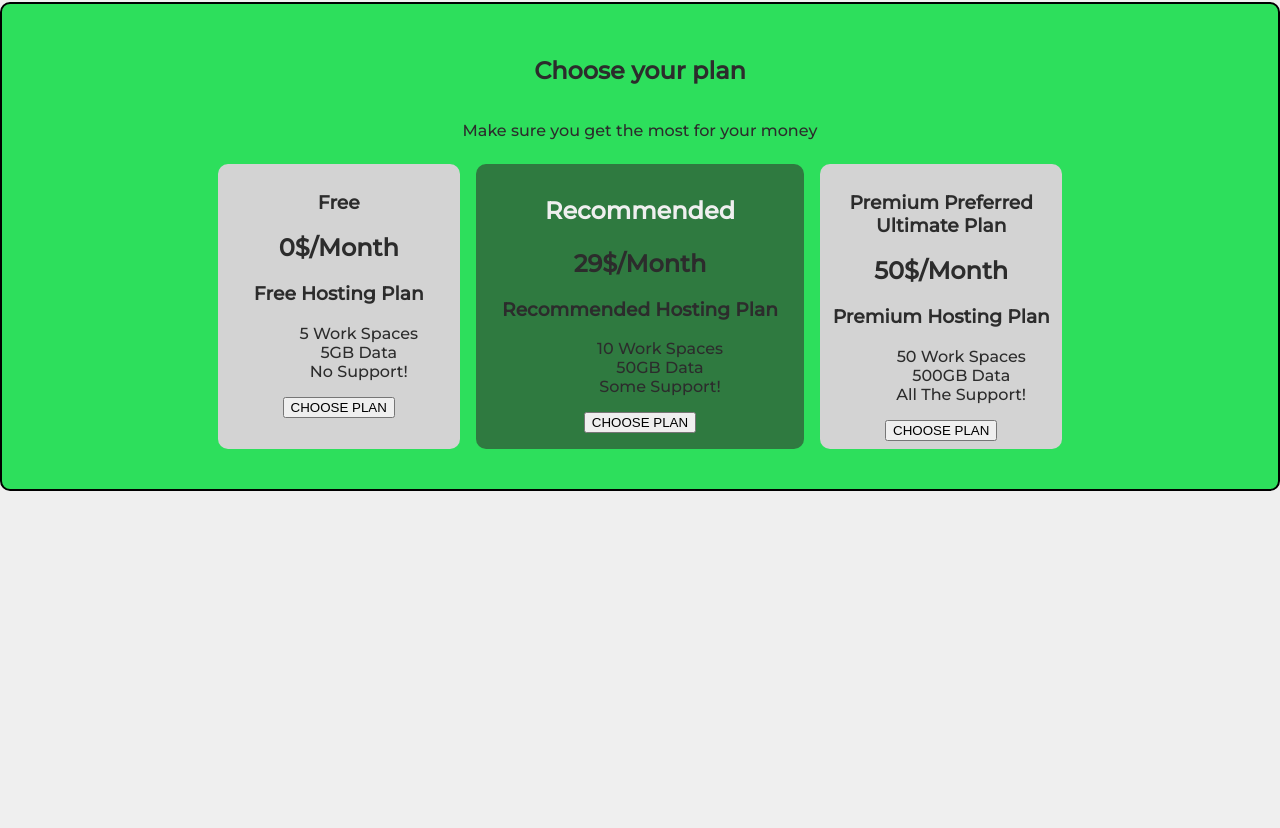
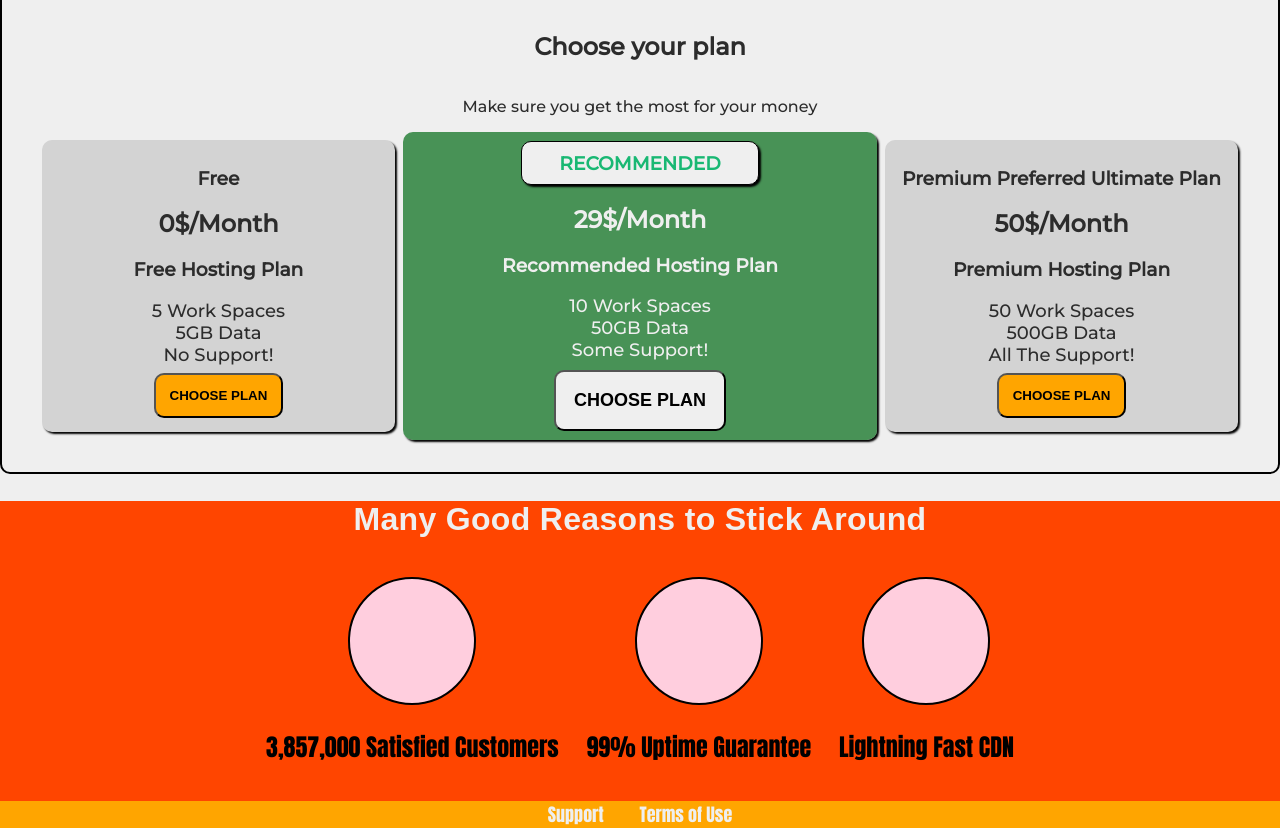
Before and after one commit to timegated/css-test-area, a plain HTML site: page css-the-complete-guide/1-course-project/index.html in a window 1280 px wide. Shown: the part 634-1462 px from the top of the page. Before the commit the page ends 1125 px from the top, so only its background shows below. Drawn offline with Linux system fonts and the light colour scheme.

Commit message:
finished first version of course project in 1-course-project

```diff
--- a/css-the-complete-guide/1-course-project/assets/css/style.css
+++ b/css-the-complete-guide/1-course-project/assets/css/style.css
@@ -1,11 +1,12 @@
 @import url("https://fonts.googleapis.com/css2?family=Anton&family=Montserrat:wght@500&display=swap");
 
-* {
+*,
+*:before,
+*:after {
     box-sizing: border-box;
 }
 
 html, body {
-    height: 100%;
     font-family: 'Anton', sans-serif;
     margin: 0;
     padding: 0;
@@ -68,9 +69,40 @@ html, body {
     background: #000;
     border-bottom: 2px solid white;
 }
+
 a.active {
     background: pink;
 }
+
+/* Footer */
+.main-footer {
+    background: orange;
+}
+
+.main-footer__links {
+    list-style: none;
+    margin: 0;
+    padding: 0;
+    text-align: center;
+}
+
+.main-footer__link {
+    display: inline-block;
+    margin: 0 16px;
+}
+
+.main-footer__link a {
+    color: #efefef;
+    text-decoration: none;
+    cursor: pointer;
+    font-size: 18px;
+}
+
+.main-footer__link a:hover,
+.main-footer__link a:active {
+    color: #ccc;
+}
+
 /* Main Content */
 main {
     font-family: 'Anton', sans-serif;
@@ -79,7 +111,6 @@ main {
 
 .product-overview {
     height: 528px;
-    background: #2ceD;
     border: 5px solid #000;
     color: #2c2c2c;
     font-family: 'Anton', sans-serif;
@@ -87,18 +118,15 @@ main {
     padding: 20px;
     width: 100%;
     border-radius: 10px;
-    margin-top: 1rem;
 }
 
 .plans {
-    background: #2ddf5c;
     display: flex;
     flex-direction: column;
     text-align: center;
     color: #2c2c2c;
     font-family: 'Montserrat', sans-serif;
     padding: 2rem;
-    margin-top: 0.5rem;
     border: 2px solid black;
     width: 100%;
     border-radius: 10px;
@@ -107,8 +135,7 @@ main {
 .plan-cards {
     display: flex;
     flex-direction: row;
-    text-align: center;
-    align-self: center;
+    justify-content: space-between;
 }
 
 @media screen and (min-width: 319px) and (max-width: 767px) {
@@ -118,34 +145,130 @@ main {
     }
 }
 
-article {
+.plan {
     flex: 1 0 25%;
     text-align: center;
     background: lightgrey;
     border-radius: 10px;
     margin: 0.5rem;
     padding: 0.5rem;
+    box-shadow: 2px 2px 2px #000;
+
 }
 
-article ul {
+.plan__features {
     list-style: none;
+    margin: 0;
+    padding: 0;
 }
 
-article button {
-    margin: auto;
+.plan__feature {
+    font-size: 18px;
 }
 
-.plans-recommended__cta {
-    background: rgba(49, 88, 56, 0.747);
-    flex: 1 0 35%;
+.plan__button {
+    border-radius: 10px;
+    padding: 1em;
+    font-weight: 700;
+    background: orange;
+    margin-top: 0.5em;
+    cursor: pointer;
 }
 
-.plans-recommended__cta h1 {
-    font-size: 24px;
-    color: #efefef;
+.plan__button:hover {
+    background: orangered;
+    font-size: 20px;
+    transition: all 0.5s ease;
 }
 
-.plans-price {
+.plan__button:focus {
+    outline: none;
+}
+/* Recommended Plans */
+
+.plans-recommended__cta {
+    background: rgba(16, 114, 34, 0.747);
+    flex: 1 0 35%;
+    color: #efefef;
+    box-shadow: 2px 2px 2px #000;
+    border-radius: 10px;
+}
+
+.plans-recommended__button {
+    border-radius: 10px;
+    padding: 1em;
     font-weight: bold;
-    color: ;
+    font-size: 18px;
+    margin-bottom: 0.5em;
+    margin-top: 0.5em;
 }
+.plans-recommended__button:hover {
+    border-radius: 10px;
+    padding: 1em;
+    font-weight: bold;
+    font-size: 18px;
+    margin-bottom: 0.5em;
+    background: #000;
+    color: #efefef;
+    cursor: pointer;
+    transition: all 0.5s ease;
+}
+
+.plans-recommended__button:focus {
+    outline: none;
+}
+
+.plans-recommended__title {
+    padding: 0.5em;
+    border: 1px solid black;
+    border-radius: 10px;
+    background: #efefef;
+    color: #19b873;
+    max-width: 50%;
+    margin: 0.5em auto;
+    box-shadow: 2px 2px 2px #000;
+    text-transform: uppercase;
+}
+
+/* Key Features */
+
+#key-features {
+    background: orangered;
+    margin: 0;
+}
+
+#key-features .section-title {
+    text-align: center;
+    color: #efefef;
+    letter-spacing: 0.01em;
+    font-family: sans-serif;
+    font-size: 32px;
+}
+
+.key-feature__list {
+    list-style: none;
+    margin: 0;
+    padding: 0;
+    text-align: center;
+}
+
+
+.key-feature {
+    display: inline-block;
+    margin: 0.5em;
+    font-size: 24px;
+    vertical-align: top;
+}
+
+.key-feature__description {
+    text-align: center;
+}
+
+.key-feature__image {
+    background: #ffcede;
+    width: 128px;
+    height: 128px;
+    margin: 0 auto;
+    border: 2px solid #000;
+    border-radius: 50%;
+}
--- a/css-the-complete-guide/1-course-project/index.html
+++ b/css-the-complete-guide/1-course-project/index.html
@@ -30,48 +30,82 @@
             <h1 class="section-title">Choose your plan</h1>
             <p>Make sure you get the most for your money</p>
             <div class="plan-cards">
-                <article>
+                <article class="plan">
                     <h1>Free</h1>
                     <h2>0$/Month</h2>
                     <h3>Free Hosting Plan</h3>
-                    <ul>
-                        <li>5 Work Spaces</li>
-                        <li>5GB Data</li>
-                        <li>No Support!</li>
+                    <ul class="plan__features">
+                        <li class="plan__feature">5 Work Spaces</li>
+                        <li class="plan__feature">5GB Data</li>
+                        <li class="plan__feature">No Support!</li>
                     </ul>
                     <div>
-                        <button>CHOOSE PLAN</button>
+                        <button class="plan__button">CHOOSE PLAN</button>
                     </div>
                 </article>
                 <article class="plans-recommended__cta">
-                    <h1>Recommended</h1>
-                    <h2><span class="plans-price">29$/Month</span></h2>
+                    <h1 class="plans-recommended__title">Recommended</h1>
+                    <h2><span class="plans-recommended__price">29$/Month</span></h2>
                     <h3>Recommended Hosting Plan</h3>
-                    <ul>
-                        <li>10 Work Spaces</li>
-                        <li>50GB Data</li>
-                        <li>Some Support!</li>
+                    <ul class="plan__features">
+                        <li class="plan__feature">10 Work Spaces</li>
+                        <li class="plan__feature">50GB Data</li>
+                        <li class="plan__feature">Some Support!</li>
                     </ul>
                     <div>
-                        <button>CHOOSE PLAN</button>
+                        <button class="plans-recommended__button">CHOOSE PLAN</button>
                     </div>
                 </article>
-                <article>
+                <article class="plan">
                     <h1>Premium Preferred Ultimate Plan</h1>
                     <h2>50$/Month</h2>
                     <h3>Premium Hosting Plan</h3>
-                    <ul>
-                        <li>50 Work Spaces</li>
-                        <li>500GB Data</li>
-                        <li>All The Support!</li>
+                    <ul class="plan__features">
+                        <li class="plan__feature">50 Work Spaces</li>
+                        <li class="plan__feature">500GB Data</li>
+                        <li class="plan__feature">All The Support!</li>
                     </ul>
                     <div>
-                        <button>CHOOSE PLAN</button>
+                        <button class="plan__button">CHOOSE PLAN</button>
                     </div>
                 </article>
             </div>
         </section>
+        <section id="key-features">
+            <h1 class="section-title">Many Good Reasons to Stick Around</h1>
+            <ul class="key-feature__list">
+                <li class="key-feature">
+                    <div class="key-feature__image">
+
+                    </div>
+                    <p class="key-feature__description">3,857,000 Satisfied Customers</p>
+                </li>
+                <li class="key-feature">
+                    <div class="key-feature__image">
+                    </div>
+                        <p class="key-feature__description">99% Uptime Guarantee</p>
+
+                </li>
+                <li class="key-feature">
+                    <div class="key-feature__image">
+                    </div>
+                        <p class="key-feature__description">Lightning Fast CDN</p>
+                </li>
+            </ul>
+        </section>
     </main>
+    <footer class="main-footer">
+        <nav>
+            <ul class="main-footer__links">
+                <li class="main-footer__link">
+                    <a href="#">Support</a>
+                </li>
+                <li class="main-footer__link">
+                    <a href="#">Terms of Use</a>
+                </li>
+            </ul>
+        </nav>
+    </footer>
 </body>
 
 </html>
```
